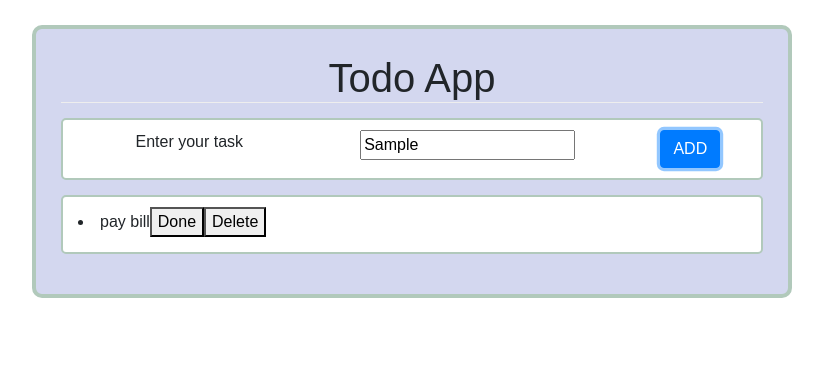
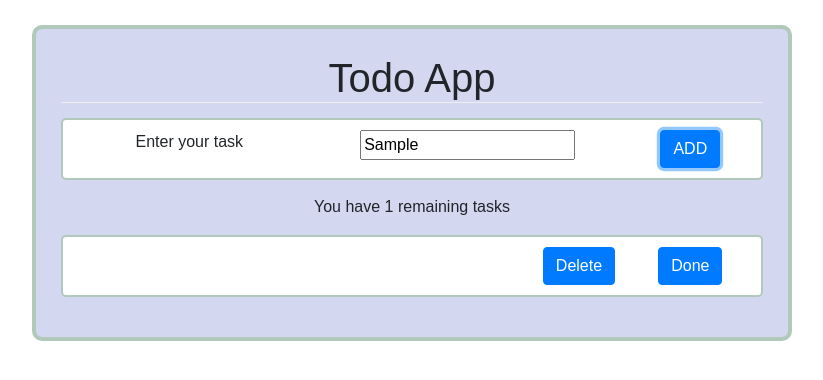
Before and after one commit to pshital/todo-app-frontend, a React app: page / in a window 1280 px wide. Both pictures are taken after typing "Sample" into the empty fields and a click on the button "ADD". Shown: the top 380 px of the page, without its empty margins (228-1051 px from the left). Built offline with nearby package versions, Linux system fonts and the light colour scheme.

Commit message:
to do app

```diff
--- a/src/App.css
+++ b/src/App.css
@@ -27,7 +27,7 @@
   box-sizing: border-box;
 }
 
-h1 {
+#header{
   margin:0;
   text-align:center;
   border-bottom: 1px solid #eee;
@@ -43,8 +43,14 @@ h1 {
   border-radius:10px;
   border:4px solid #b1c9bb;
   font-family: sans-serif;
+
 }
+h1 {
+  margin:0;
+  text-align:center;
+  border-bottom: 1px solid #eee;
 
+}
 
 .row {
   text-align:center;
@@ -55,7 +61,22 @@ h1 {
   margin:15px 0;
 }
 
+.taskcontainer {
+  background:#d3d7ef;
+  padding:25px;
+  max-width:760px;
+  margin:25px auto;
+  overflow:hidden;
+  border-radius:10px;
+  border:4px solid #b1c9bb;
+  font-family: sans-serif;
+}
 
+.remainingTask{
+  text-align: center;
+  text-decoration: brown;
+  text-shadow: #b1c9bb
+}
 
 @keyframes App-logo-spin {
   from {
--- a/src/App.js
+++ b/src/App.js
@@ -4,17 +4,43 @@ import './App.css';
 import Header from './components/Header'
 import AddTask from './components/AddTask'
 import DisplayTask from './components/DisplayTask'
+import TaskRemaining from './components/TaskRemaining'
 
 
 class App extends Component {
+  state = {
+    tasks: []
+  }
 
+  addTask(taskDecription) {
+    let currentListOfTasks = this.state.tasks;
+    currentListOfTasks.push(taskDecription);
+    this.setState({ tasks: currentListOfTasks })
+
+  }
   render() {
+    //const tasks=["a","b","c","d"]
     return (
       <div className="container">
+        <div >
+          <div class>
             <Header />
-        <AddTask />
-        <DisplayTask />
+          </div>
+          <div >
+            <div >
+              <AddTask addTaskFunction={this.addTask.bind(this)} />
+            </div>
+            <div>
+              <TaskRemaining taskCount={this.state.tasks.length}/>
+            </div>
+            {
+              this.state.tasks.map(function (item, index) {
+                return <DisplayTask tasksName={item} key={index} />
+              })
+            }
 
+            </div>
+        </div>
         </div>
         );
       }
--- a/src/components/AddTask.js
+++ b/src/components/AddTask.js
@@ -1,19 +1,28 @@
 import React, { Component } from 'react';
 class AddTask extends Component {
+      state={
+            textEntered:""
+      }
+      onAddClicked=() =>
+      {
+          this.props.addTaskFunction();
+      }
+      onTextChanged=(event)=>{
+            this.setState({textEntered: event.target.value})
+      }
     render()
     {
         return(
          <div>
               <div class="row">
-                          <div class= "col-lg-4 first">
+                          <div class= "col-lg-4 ">
                                 <label>Enter your task</label>
-
                           </div>
-                          <div class= "col-lg-6 second">
-                                <input type="text" name="nAdd"></input>
+                          <div class= "col-lg-6 ">
+                                <input type="text" onTextChanged={this.onTextChanged} name="nAdd"></input>
                           </div>
-                          <div class= "col-lg-2 third">
-                                <button type="button" class="btn btn-primary">ADD</button>
+                          <div class= "col-lg-2 ">
+                                <button type="button" onClick={this.onAddClicked} class="btn btn-primary">ADD</button>
                           </div>
                         </div>
          </div>
--- a/src/components/DisplayTask.js
+++ b/src/components/DisplayTask.js
@@ -1,19 +1,23 @@
 import React, { Component } from 'react';
+
+
 
 
 class DisplayTask extends Component {
     render() {
         return (
-            <div class="taskcontainer">
-                <div class="row">
+            <div class="row">
 
-                    <li className="item">
-                        <label> pay bill</label>
-                        <button>Done</button>
-                        <button>Delete</button>
-                    </li>
+                    <div className="col-sm-12 col-md-8">
+                       {this.props.taskName}
+                    </div>
+                    <div className="col-sm-6 col-md-2">
+                    <button type="button" class="btn btn-primary">Delete</button>
+                    </div>
+                    <div className="col-sm-6 col-md-2">
+                    <button type="button" class="btn btn-primary">Done</button>
+                    </div>
 
-                </div>
             </div>
 
         );
--- /dev/null
+++ b/src/components/TaskRemaining.js
@@ -0,0 +1,12 @@
+import React, { Component } from 'react';
+class TaskRemaining extends Component {
+    render() {
+        return (
+            <div className="remainingTask">
+            <p>You have {this.props.taskCount} remaining tasks</p>
+            </div>
+        );
+
+    }
+}
+export default TaskRemaining;
```
Also changed, not shown: src/components/temp.js (+26 -0 lines). Lines whose indentation alone changed are shown as unchanged.
